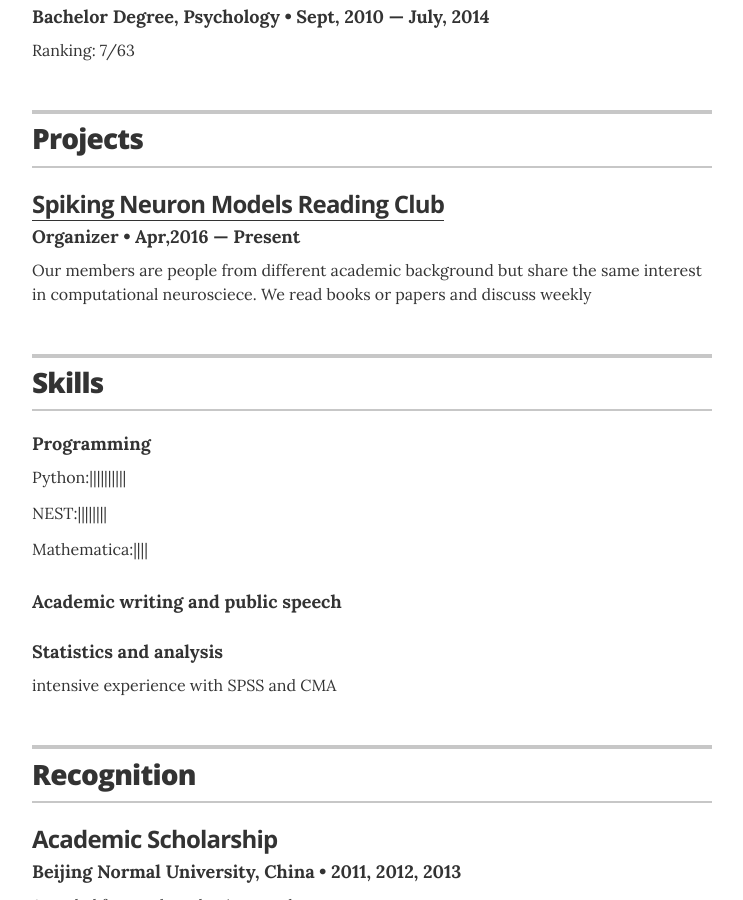
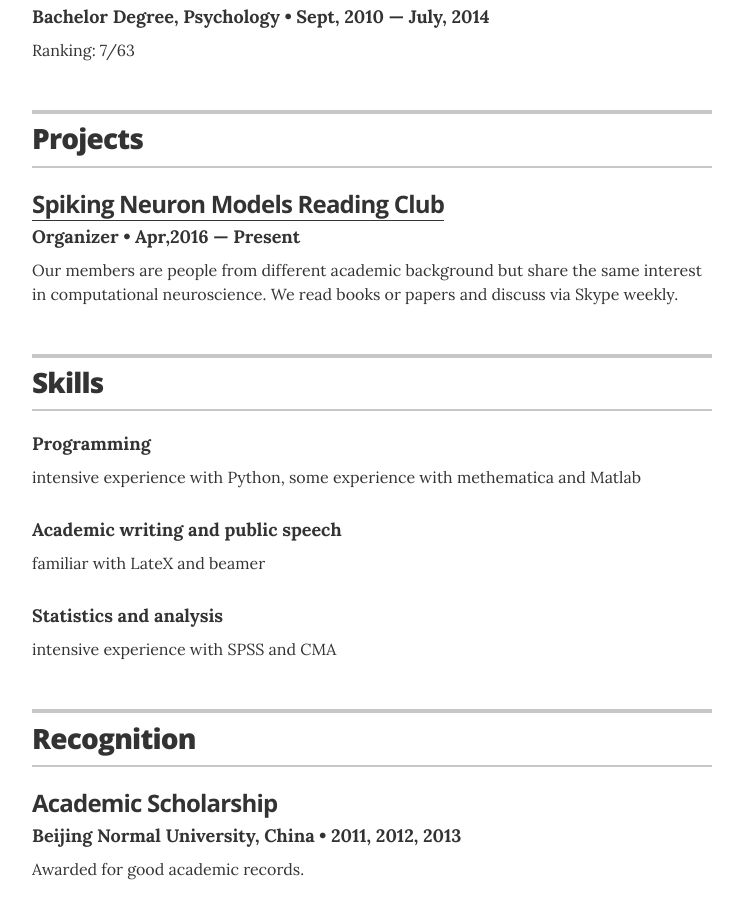
Before and after one commit to ErbB4/erbb4.github.io, a Jekyll site: the page built from index.html, in a window 1280 px wide and 900 px high, scrolled down 1722 px. Shown: the whole window, without its empty margins (268-1011 px from the left). Built offline with Jekyll 4.4.1, drawn with Linux system fonts in a browser that asks for light colours.

Commit message:
fix a type

```diff
--- a/_layouts/resume.html
+++ b/_layouts/resume.html
@@ -128,7 +128,7 @@
         <div class="resume-item">
           <h3 class="resume-item-title"><a href="http://neuronstar.cc/articles/#spiking-neuron-models-reading-club">Spiking Neuron Models Reading Club</a></h3>
           <h4 class="resume-item-details"> Organizer &bull; Apr,2016 &mdash; Present</h4>
-          <p class="resume-item-copy">Our members are people from different academic background but share the same interest in computational neurosciece. We read books or papers and discuss weekly</p>
+          <p class="resume-item-copy">Our members are people from different academic background but share the same interest in computational neuroscience. We read books or papers and discuss via Skype weekly.</p>
         </div>
 
       </section>
@@ -145,14 +145,14 @@
 
         <div class="resume-item">
           <h4 class="resume-item-details">Programming</h4>
-          <p class="resume-item-copy">Python:||||||||||</p>
-          <p class="resume-item-copy">NEST:||||||||</p>
-          <p class="resume-item-copy">Mathematica:||||</p>
+          <p class="resume-item-copy">intensive experience with Python, some experience with methematica and Matlab</p>
+
 
         </div>
 
         <div class="resume-item">
           <h4 class="resume-item-details">Academic writing and public speech</h4>
+          <p class="resume-item-copy">familiar with LateX and beamer</p>
 
         </div>
 
@@ -180,7 +180,7 @@
         </div>
 
         <div class="resume-item">
-          <h3 class="resume-item-title" itemprop="award"></h3> EUCOR Scholarship
+          <h3 class="resume-item-title" itemprop="award">EUCOR Scholarship</h3>
           <h4 class="resume-item-details">University of Strasbourg, France &bull; 2016</h4>
 
         </div>
```
